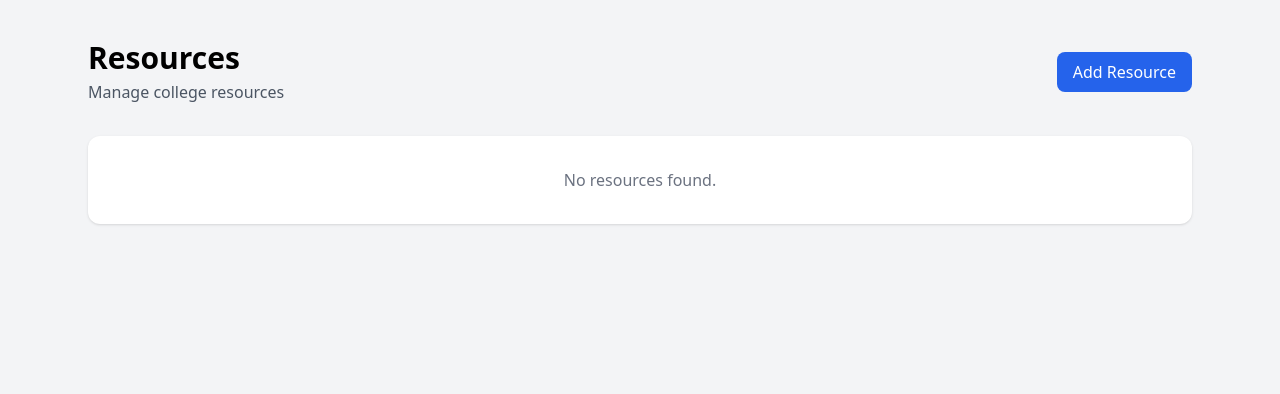
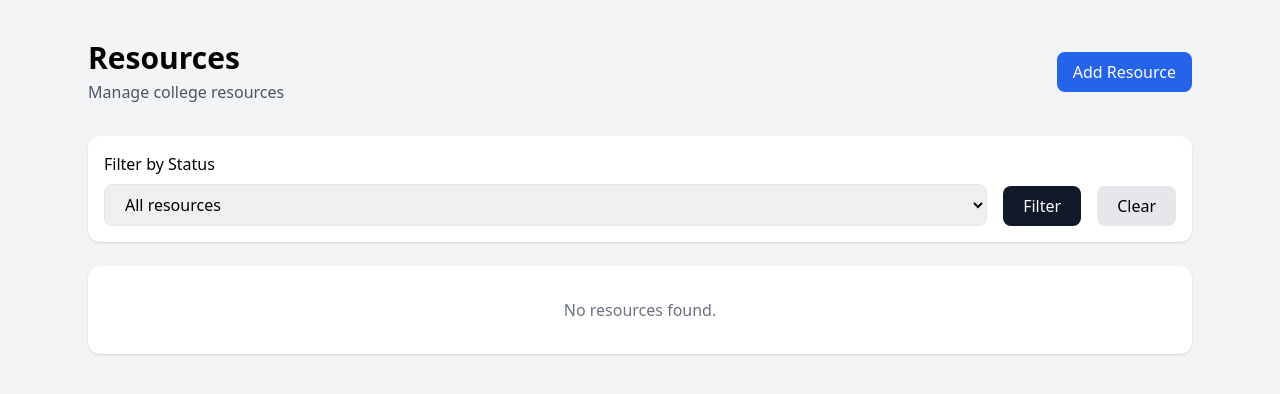
Before and after one commit to janhavi0611/college-event-resource-system, a Flask app: page /resources/ in a window 1280 px wide. Shown: the top 394 px of the page. Run offline with Flask 3, Linux system fonts and the light colour scheme; some libraries are stand-ins or nearby versions.

Commit message:
feat: add resource status filtering

```diff
--- a/app/routes/resources.py
+++ b/app/routes/resources.py
@@ -22,15 +22,25 @@
 @resources_bp.route("/")
 def list_resources():
 
-    resources = Resource.query.order_by(
+    status = request.args.get("status", "").strip().lower()
+
+    query = Resource.query
+
+    if status == "active":
+        query = query.filter_by(is_active=True)
+
+    elif status == "inactive":
+        query = query.filter_by(is_active=False)
+
+    resources = query.order_by(
         Resource.name.asc()
     ).all()
 
     return render_template(
         "resources/list.html",
-        resources=resources
+        resources=resources,
+        selected_status=status
     )
-
 
 @resources_bp.route("/create", methods=["GET", "POST"])
 def create_resource():
--- a/app/templates/resources/list.html
+++ b/app/templates/resources/list.html
@@ -18,6 +18,7 @@
 
 
 <body class="bg-gray-100 min-h-screen">
+
     {% with messages = get_flashed_messages(with_categories=true) %}
 
         {% if messages %}
@@ -45,6 +46,7 @@
 
     {% endwith %}
 
+
     <div class="max-w-6xl mx-auto px-6 py-10">
 
         <div class="flex justify-between items-center mb-8">
@@ -70,6 +72,72 @@
             </a>
 
         </div>
+
+
+        <!-- Status Filter -->
+
+        <form
+            method="GET"
+            class="bg-white rounded-xl shadow p-4 mb-6"
+        >
+
+            <div class="flex flex-col md:flex-row gap-4 items-end">
+
+                <div class="flex-1">
+
+                    <label class="block font-medium mb-2">
+                        Filter by Status
+                    </label>
+
+                    <select
+                        name="status"
+                        class="w-full border rounded-lg px-4 py-2"
+                    >
+
+                        <option
+                            value=""
+                            {% if not selected_status %}selected{% endif %}
+                        >
+                            All resources
+                        </option>
+
+                        <option
+                            value="active"
+                            {% if selected_status == "active" %}selected{% endif %}
+                        >
+                            Active
+                        </option>
+
+                        <option
+                            value="inactive"
+                            {% if selected_status == "inactive" %}selected{% endif %}
+                        >
+                            Inactive
+                        </option>
+
+                    </select>
+
+                </div>
+
+
+                <button
+                    type="submit"
+                    class="bg-gray-900 text-white px-5 py-2 rounded-lg"
+                >
+                    Filter
+                </button>
+
+
+                <a
+                    href="{{ url_for('resources.list_resources') }}"
+                    class="bg-gray-200 px-5 py-2 rounded-lg"
+                >
+                    Clear
+                </a>
+
+            </div>
+
+        </form>
 
 
         <div class="bg-white rounded-xl shadow overflow-hidden">
@@ -132,6 +200,7 @@
                                         {% endif %}
 
                                     </td>
+
 
                                     <td class="px-6 py-4">
 
```
Lines whose indentation alone changed are shown as unchanged.
